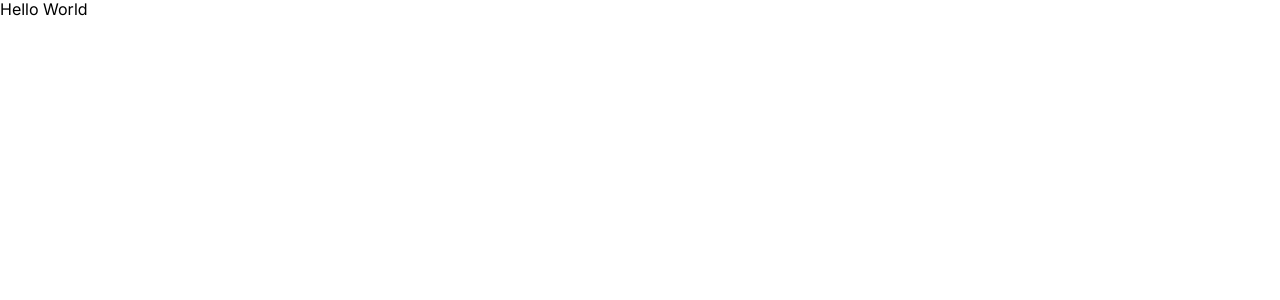
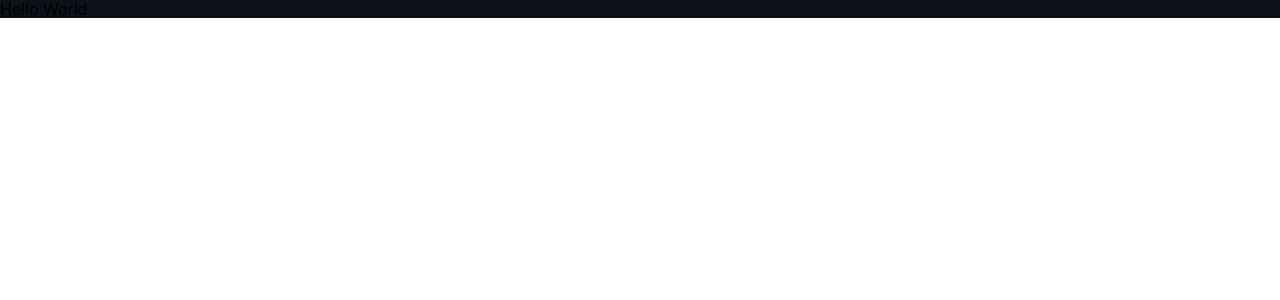
Before and after one commit to Sijonra/jda-admin-panel, a Next.js app: page / in a window 1280 px wide. Shown: the top 300 px of the page. Built offline with nearby package versions, Linux system fonts and the light colour scheme.

Commit message:
feat[JDA-0102]: add themes css file with basic themes colors

```diff
--- a/app/layout.tsx
+++ b/app/layout.tsx
@@ -1,22 +1,18 @@
-import type { Metadata } from 'next'
-import { Inter } from 'next/font/google'
-import './globals.scss'
+import type { Metadata } from 'next';
+import { Inter } from 'next/font/google';
+import './globals.scss';
 
-const inter = Inter({ subsets: ['latin'] })
+const inter = Inter({ subsets: ['latin'] });
 
 export const metadata: Metadata = {
 	title: 'admin panel',
 	description: 'jda-admin-panel',
-}
+};
 
-export default function RootLayout({
-  children,
-}: {
-  children: React.ReactNode
-}) {
+export default function RootLayout({ children }: { children: React.ReactNode }) {
 	return (
-    <html lang="en">
+		<html data-theme='dark' lang='en'>
 			<body className={inter.className}>{children}</body>
 		</html>
-  )
+	);
 }
--- a/app/page.module.scss
+++ b/app/page.module.scss
@@ -1 +1,5 @@
 @import '../styles/bundle.scss';
+
+.title {
+	background-color: var(--color-bg-base);
+}
--- a/app/page.tsx
+++ b/app/page.tsx
@@ -1,5 +1,13 @@
 import style from './page.module.scss';
+import classNames from 'classnames';
+import '../styles/themes.css';
+
+const cx = classNames.bind(style);
 
 export default function Home() {
-	return <main>Hello World</main>;
+	return (
+		<main>
+			<p className={style.title}>Hello World</p>
+		</main>
+	);
 }
--- /dev/null
+++ b/styles/themes.css
@@ -0,0 +1,15 @@
+html[data-theme='dark']{
+	--color-bg-base: #0f111a;
+	--color-bg-light-: #141824;
+	--color-text-default-: #141824;
+	--color-text-light-: #0f111a;
+	--color-text-lightest-: #f2fff4;
+}
+html[data-theme='light']{
+	--color-bg-base: #f5f7fa;
+	--color-bg-light: #ffffff;
+	--color-text-default: #141824;
+	--color-text-light: #6e7891;
+	--color-text-lightest: #efddb5;
+	--color-blue-base: #83b6ed;
+}
--- a/styles/variables.scss
+++ b/styles/variables.scss
@@ -0,0 +1 @@
+// COLORS
```
Also changed, not shown: styles/bundle.scss (line endings or trailing spaces). Lines whose indentation alone changed are shown as unchanged.
